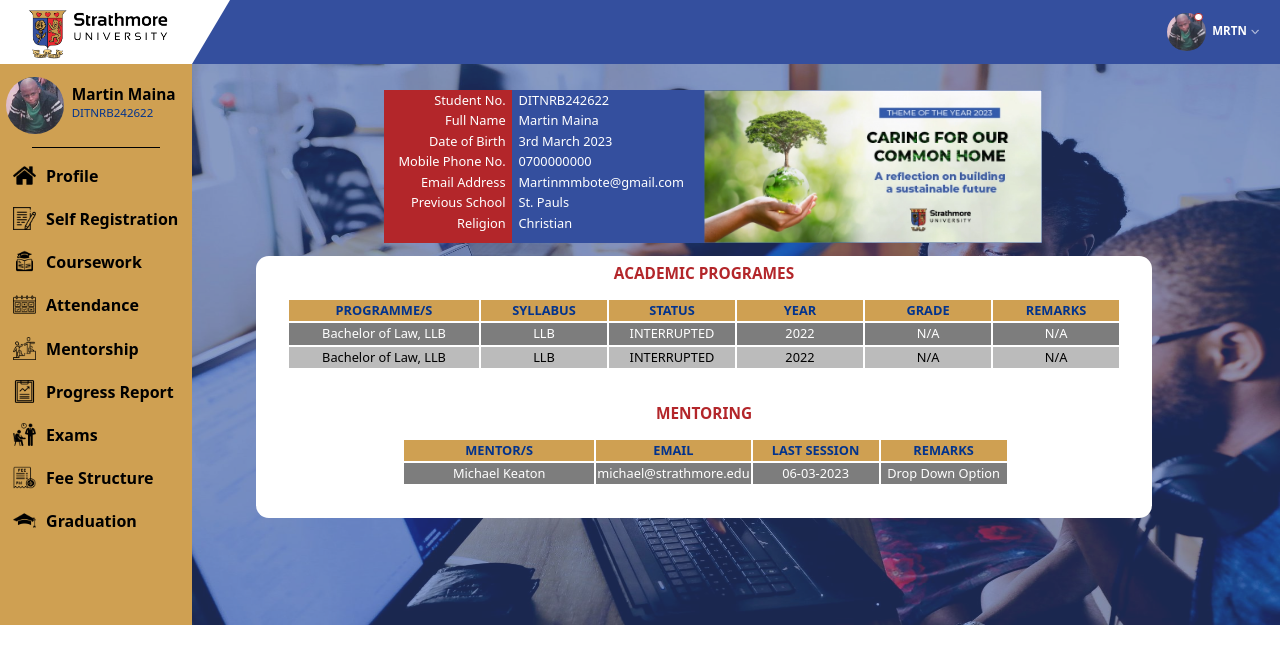
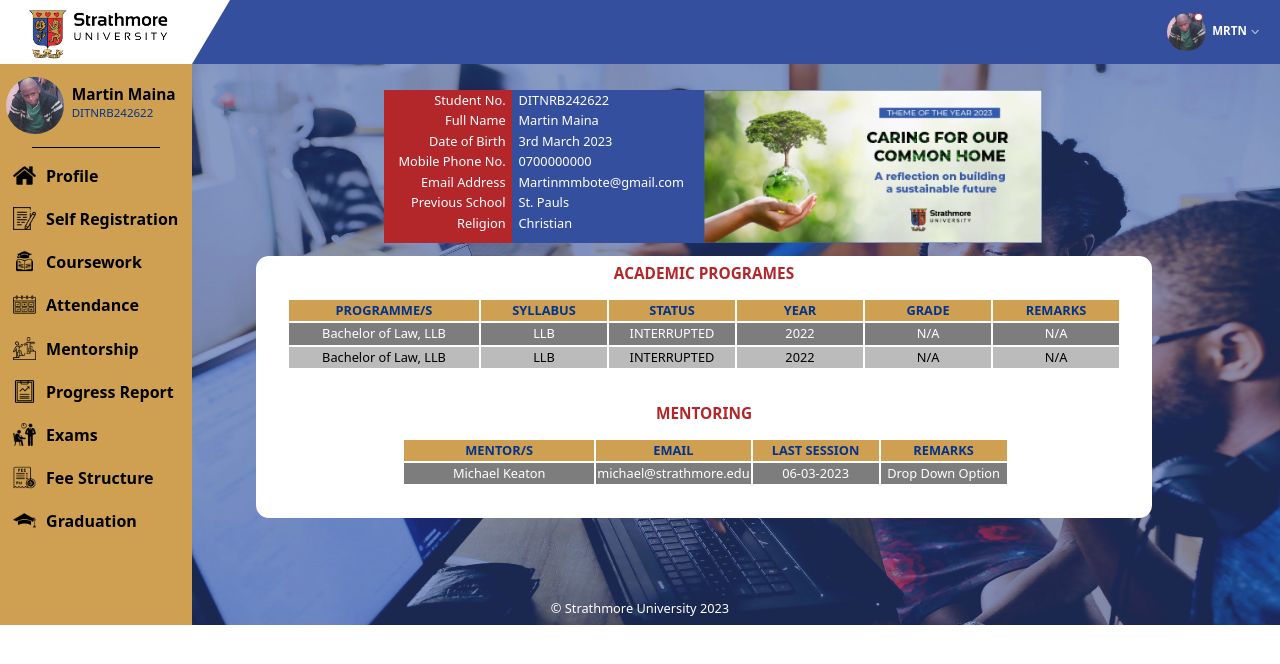
Before and after one commit to MartinMbote/strathmore-ams, a React (Vite) app: page /strathmore-ams/studentportal in a window 1280 px wide. Shown: the top 664 px of the page. Built offline with nearby package versions, Linux system fonts and the light colour scheme.

Commit message:
profile page done

```diff
--- a/src/pages/Studentportalhomepage.jsx
+++ b/src/pages/Studentportalhomepage.jsx
@@ -153,6 +153,14 @@ const Studentportalhomepage = () => {
             </table>
           </div>
         </div>
+
+        <div className='flex justify-center'>
+              <div className='z-20 text-[1vw] text-white mt-[41.8vw]'>
+                  <p>
+                      &copy; Strathmore University 2023
+                  </p>
+              </div>
+          </div>
     </div>
   )
 }
```
